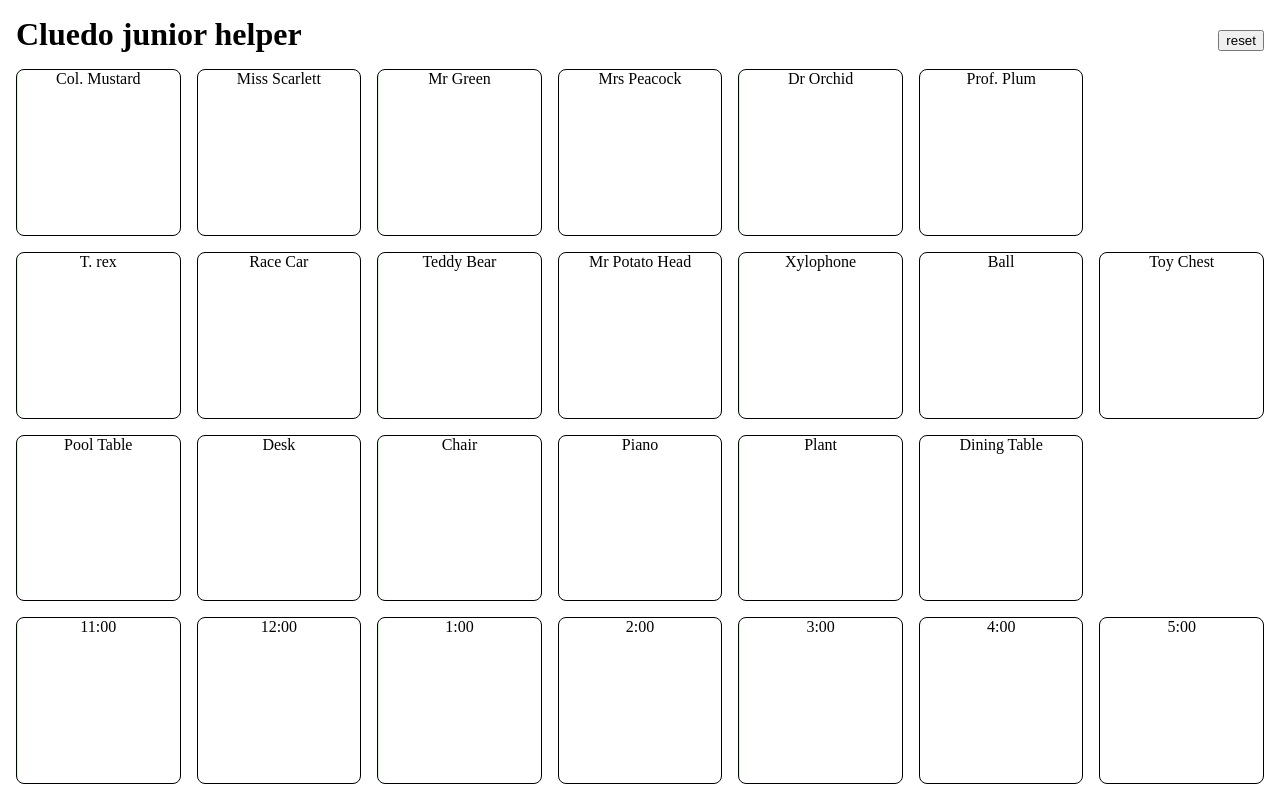
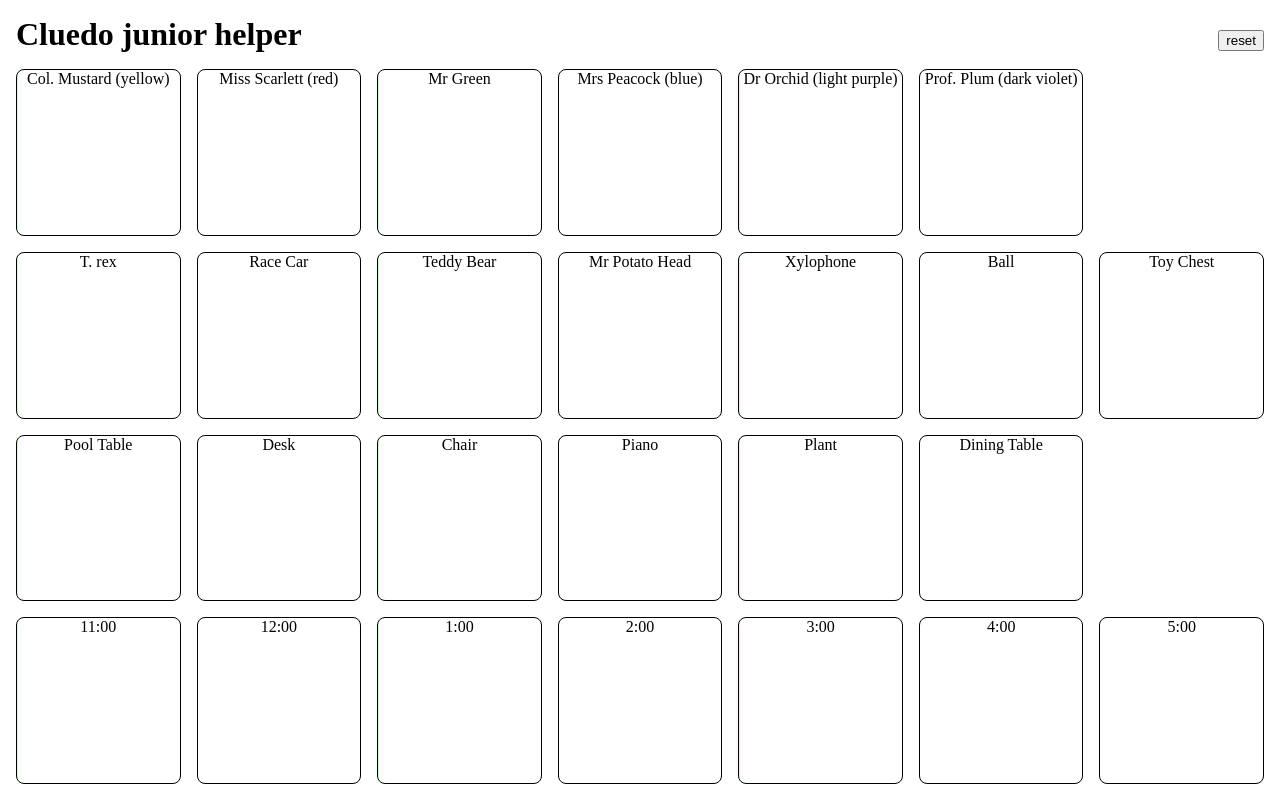
Before and after one commit to jacekkopecky/cluedo-helper, a React (Vite) app: page / in a window 1280 px wide. Built offline with nearby package versions, Linux system fonts and the light colour scheme.

Commit message:
add colours

```diff
--- a/src/components/App.tsx
+++ b/src/components/App.tsx
@@ -5,12 +5,12 @@
 import './App.css';
 
 const PLAYERS = [
-  'Col. Mustard',
-  'Miss Scarlett',
+  'Col. Mustard (yellow)',
+  'Miss Scarlett (red)',
   'Mr Green',
-  'Mrs Peacock',
-  'Dr Orchid',
-  'Prof. Plum',
+  'Mrs Peacock (blue)',
+  'Dr Orchid (light purple)',
+  'Prof. Plum (dark violet)',
 ];
 
 const TOY_CHEST = 'Toy Chest';
```
Also changed, not shown: 3 other files (tests, documents, lock files or other folders).
